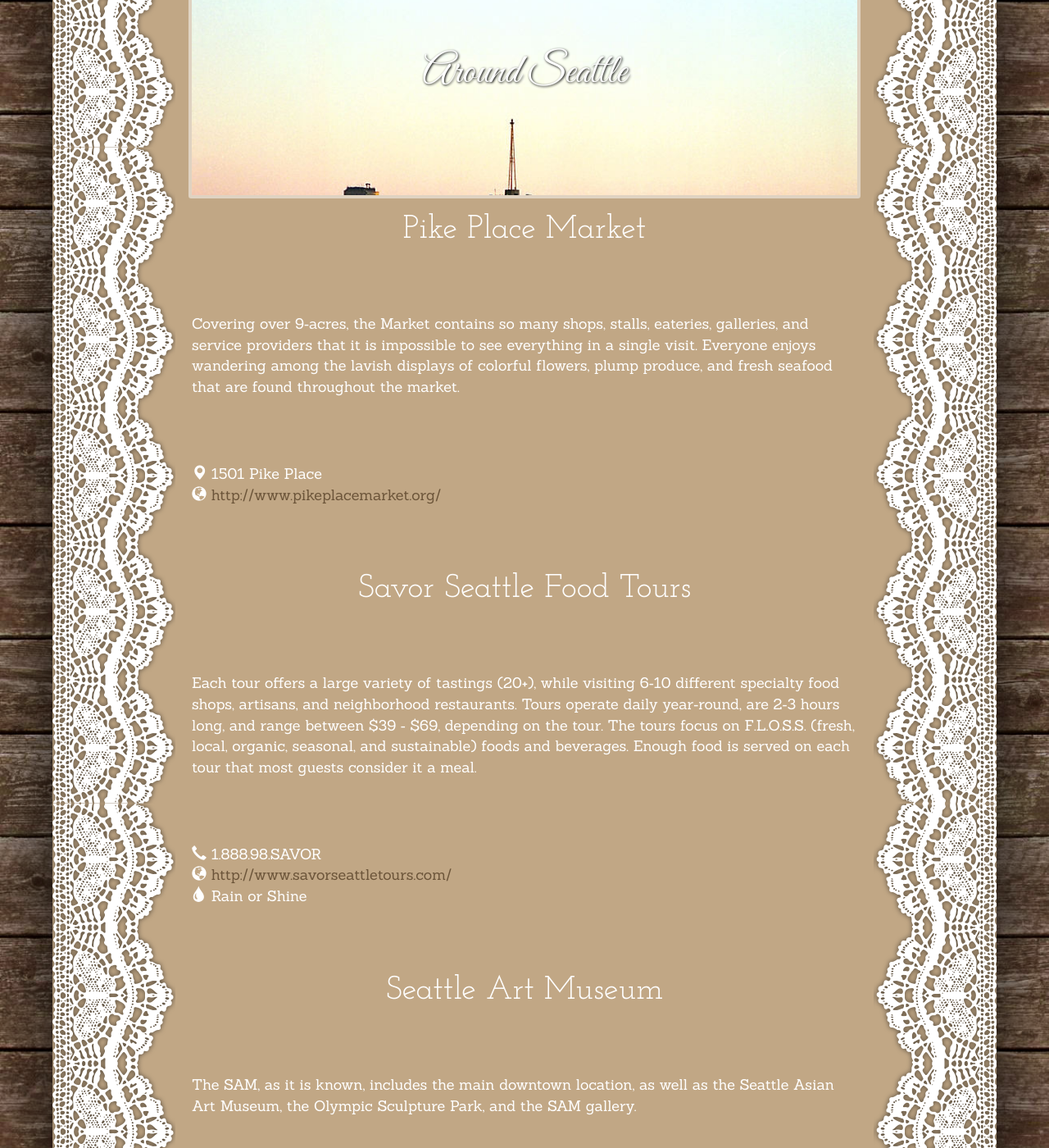
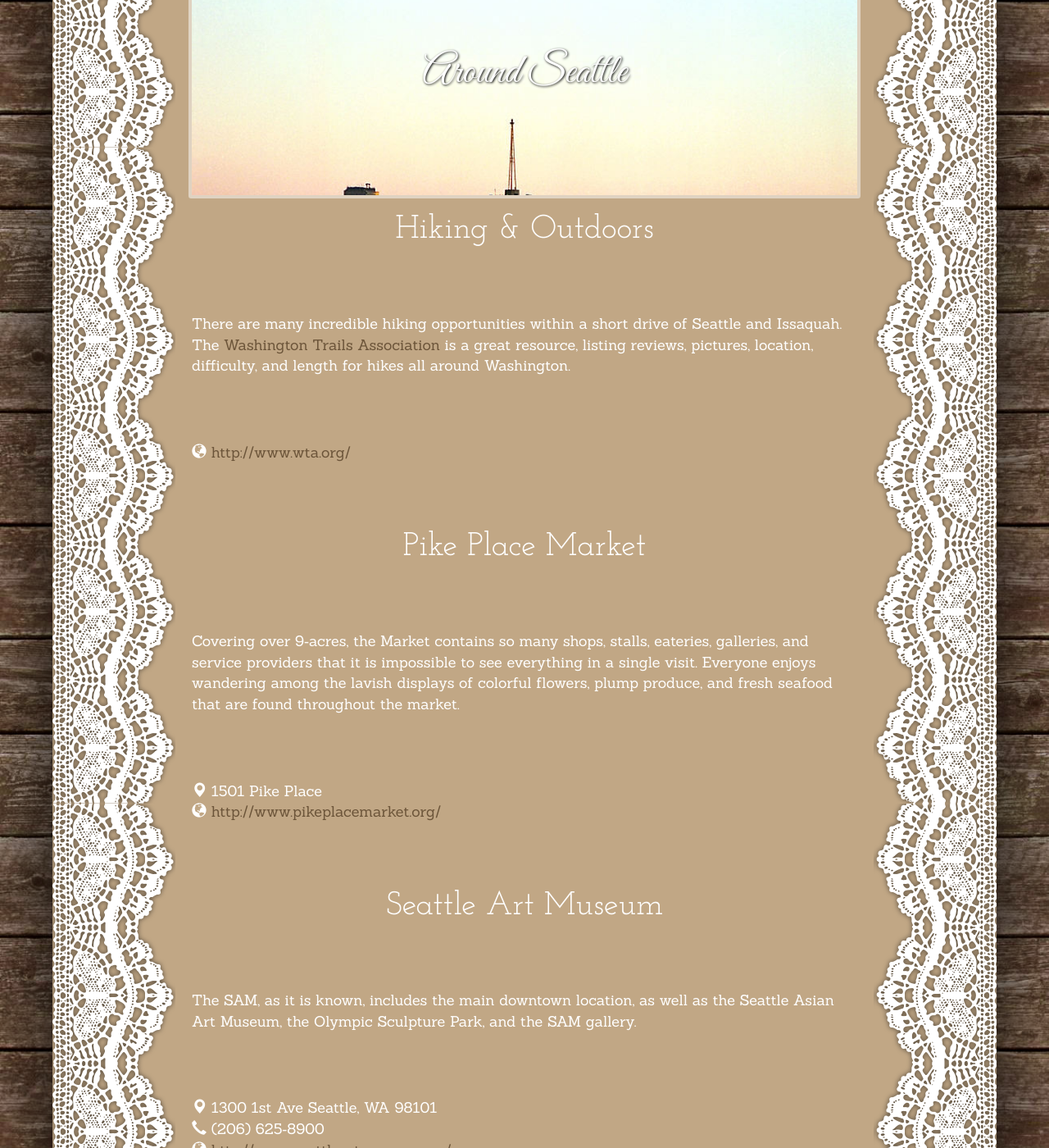
Before and after one commit to mtalcott/mtalcott.github.com, a Jekyll site: the page built from wedding/seattle/index.html, in a window 1280 px wide and 1400 px high, scrolled down 620 px. Shown: the whole window at 82% size. Built offline with Jekyll 4.4.1, drawn with Linux system fonts in a browser that asks for light colours; some web fonts are replaced; some of the changed text lies outside the part shown.

Commit message:
Hilton link, WTA on Seattle page

```diff
--- a/wedding/details/index.html
+++ b/wedding/details/index.html
@@ -38,7 +38,8 @@
 
 <h1>Accommodations</h1>
 <p>
-	A block of the nearby <a href="https://goo.gl/maps/t1yUMLzo8uB2" target="_blank">Hilton Garden Inn Issaquah</a> will be reserved for guests to book as the wedding gets closer. More information will be posted as it becomes available.
+	Rooms at the <a href="https://goo.gl/maps/t1yUMLzo8uB2" target="_blank">Hilton Garden Inn Issaquah</a> are available for guests to book any time from September 2-5.
+	Please use <a href="http://hiltongardeninn.hilton.com/en/gi/groups/personalized/S/SEAISGI-619-20160902/index.jhtml?WT.mc_id=POG" target="_blank">this link</a> or Group Code 619 to book a discounted room in our reserved block.
 </p>
 
 <h1>Shuttle</h1>
--- a/wedding/seattle/index.html
+++ b/wedding/seattle/index.html
@@ -6,6 +6,13 @@
   <h1>Around Seattle</h1>
 {% include wedding/parallax_window_bottom.html %}
 
+<h2>Hiking &amp; Outdoors</h2>
+<p>
+	There are many incredible hiking opportunities within a short drive of Seattle and Issaquah. The <a href="http://www.wta.org" target="_blank">Washington Trails Association</a> is a great resource, listing reviews, pictures, location, difficulty, and length for hikes all around Washington.
+</p>
+<p>
+	<span class="glyphicon glyphicon-globe"></span> <a href="http://www.wta.org/" target="_blank">http://www.wta.org/</a>
+</p>
 
 <h2>Pike Place Market</h2>
 <p>
@@ -14,16 +21,6 @@
 <p>
 	<span class="glyphicon glyphicon-map-marker"></span> 1501 Pike Place<br>
 	<span class="glyphicon glyphicon-globe"></span> <a href="http://www.pikeplacemarket.org/" target="_blank">http://www.pikeplacemarket.org/</a>
-</p>
-
-<h2>Savor Seattle Food Tours</h2>
-<p>
-	Each tour offers a large variety of tastings (20+), while visiting 6‐10 different specialty food shops, artisans, and neighborhood restaurants.  Tours operate daily year‐round, are 2‐3 hours long, and range between $39 ‐ $69, depending on the tour. The tours focus on F.L.O.S.S. (fresh, local, organic, seasonal, and sustainable) foods and beverages. Enough food is served on each tour that most guests consider it a meal.
-</p>
-<p>
-	<span class="glyphicon glyphicon-earphone"></span> 1.888.98.SAVOR<br>
-	<span class="glyphicon glyphicon-globe"></span> <a href="http://www.savorseattletours.com/" target="_blank">http://www.savorseattletours.com/</a><br>
-	<span class="glyphicon glyphicon-tint"></span> Rain or Shine
 </p>
 
 <!--
@@ -129,6 +126,16 @@
 	Seattleʹs downtown shopping district is a compact square of several blocks with brand names like Urban Outfitters, Gap and Nordstrom.  Fashion boutiques like Betsy Johnson and Isadoraʹs Antique Clothing dotthe urban landscape and offer Seattle shoppers more eclectic options
 </p>
 
+<h2>Savor Seattle Food Tours</h2>
+<p>
+	Each tour offers a large variety of tastings (20+), while visiting 6‐10 different specialty food shops, artisans, and neighborhood restaurants.  Tours operate daily year‐round, are 2‐3 hours long, and range between $39 ‐ $69, depending on the tour. The tours focus on F.L.O.S.S. (fresh, local, organic, seasonal, and sustainable) foods and beverages. Enough food is served on each tour that most guests consider it a meal.
+</p>
+<p>
+	<span class="glyphicon glyphicon-earphone"></span> 1.888.98.SAVOR<br>
+	<span class="glyphicon glyphicon-globe"></span> <a href="http://www.savorseattletours.com/" target="_blank">http://www.savorseattletours.com/</a><br>
+	<span class="glyphicon glyphicon-tint"></span> Rain or Shine
+</p>
+
 <h2>Argosy Cruises</h2>
 <p>
 	Argosy Cruises is a Seattle attraction you don't want to miss. Quite simply, there is no better way to see Seattle than from the water. Come on board one of our four public cruise tours. Cruises depart daily year-round from downtown Seattle, Lake Union and Kirkland City Dock. All have live narration, wonderful views and feature Seattle's famous places.  Perfect for locals and tourists alike.
```
